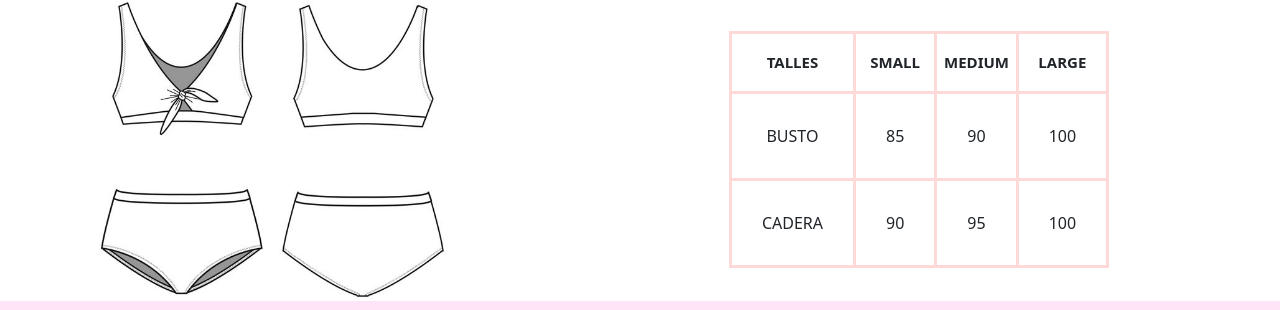
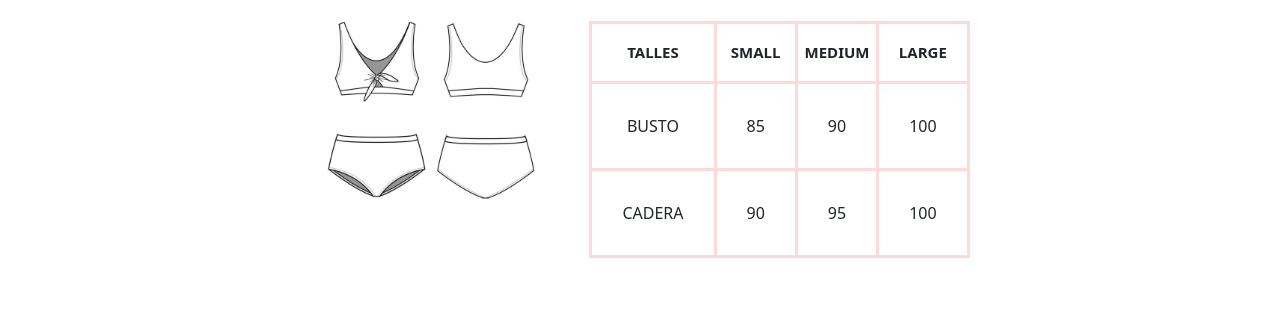
Before and after one commit to narellacesca/proyecto-final, a plain HTML site: page Pages/guiatalles.html in a window 1280 px wide. Shown: the part 161-471 px from the top of the page. Drawn offline with nearby package versions, Linux system fonts and the light colour scheme.

Commit message:
modifico guia talles

```diff
--- a/Pages/guiatalles.html
+++ b/Pages/guiatalles.html
@@ -38,12 +38,12 @@
          </div>
          <div class="container">
             <div class="row">
-               <div class="col-lg-6">
-                <div class="tamaño-talles">
+               <div class="col-lg-5 col-ms-12 col-sm-12">
+                  <div class="tamaño-talles">
                     <img src="../Imagenes/tabla-talles.png">
-                </div>
+                  </div>
                </div>
-               <div class="col-lg-6 col-md-12 col-sm-12">
+               <div class="col-lg-5 col-ms-12 col-sm-12">
                 <div class="tamaño-tabla">
                     <table>
                         <tr>
--- a/css/style.css
+++ b/css/style.css
@@ -50,6 +50,7 @@ text-align: center;
 	padding-bottom: 10pxs;
 }
 .parrafo {
+	padding-top: 20px;
 	font-family: fantasy;
 	font-size: 15px;
 	text-align: center;
@@ -68,6 +69,7 @@ iframe {
 }
 /*EMPIEZA FOOTER*/
 .footer-content{
+	height: 10rem;
 	background-color: rgb(255, 228, 248);
     display: flex;
 	justify-content: center;
@@ -194,13 +196,19 @@ th {
 	font-size: 15px;
 	height: 60px;
 }
+.tamaño-talles {
+	display: flex;
+	justify-content: flex-end;
+}
 .tamaño-talles img {
-	height: 300px;
+	padding-top: 20px;
+	height: 200px;
 }
 .tamaño-tabla {
-	padding-top: 30px;
+	height:350px;
+	padding-top: 20px;
+	padding-bottom: 40px;
 }
-
 /*PAGES-LOCALES*/
 .content-locales {
 	display: flex;
@@ -314,5 +322,8 @@ th {
 	.grid-item img {
 		height: 300px;
 		}
+	.tamaño-talles img {
+			display: none;
+		}
 
    }
```
Also changed, not shown: Pages/productos.html (+0 -1 lines).
